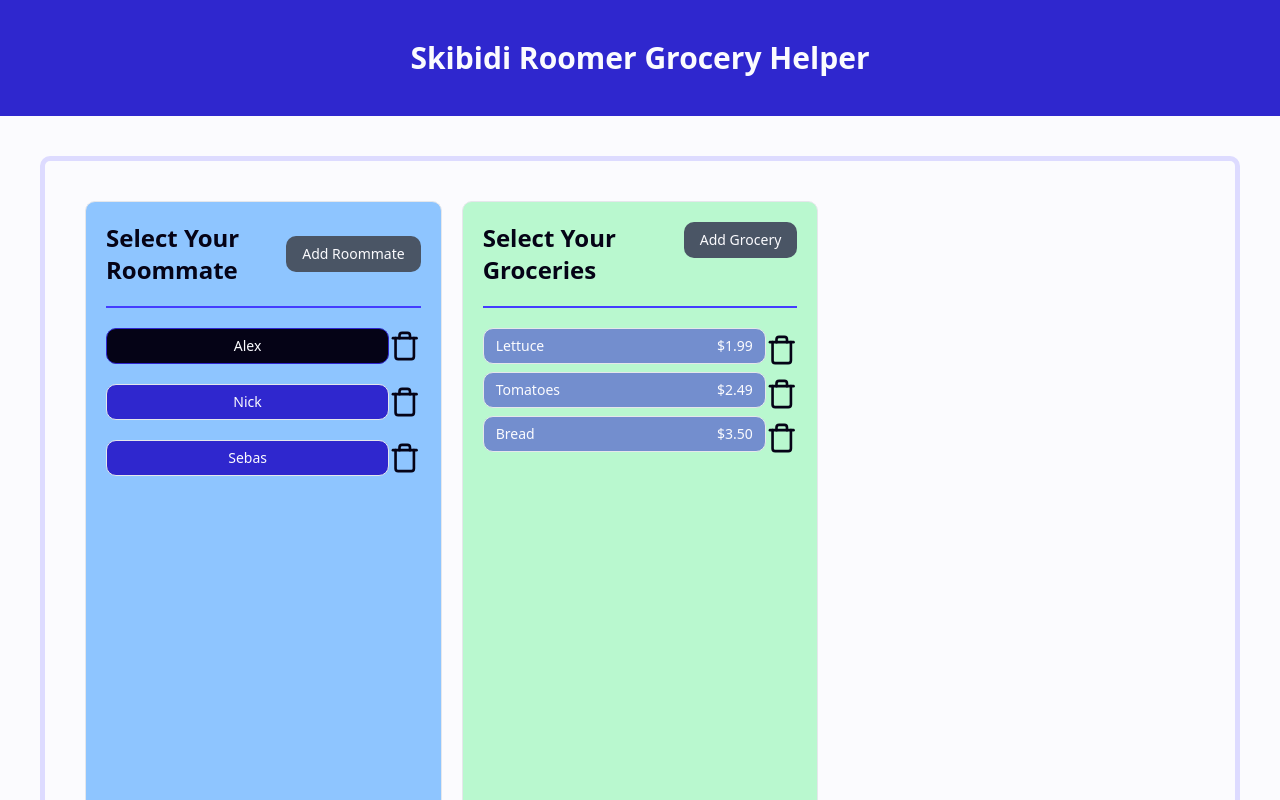
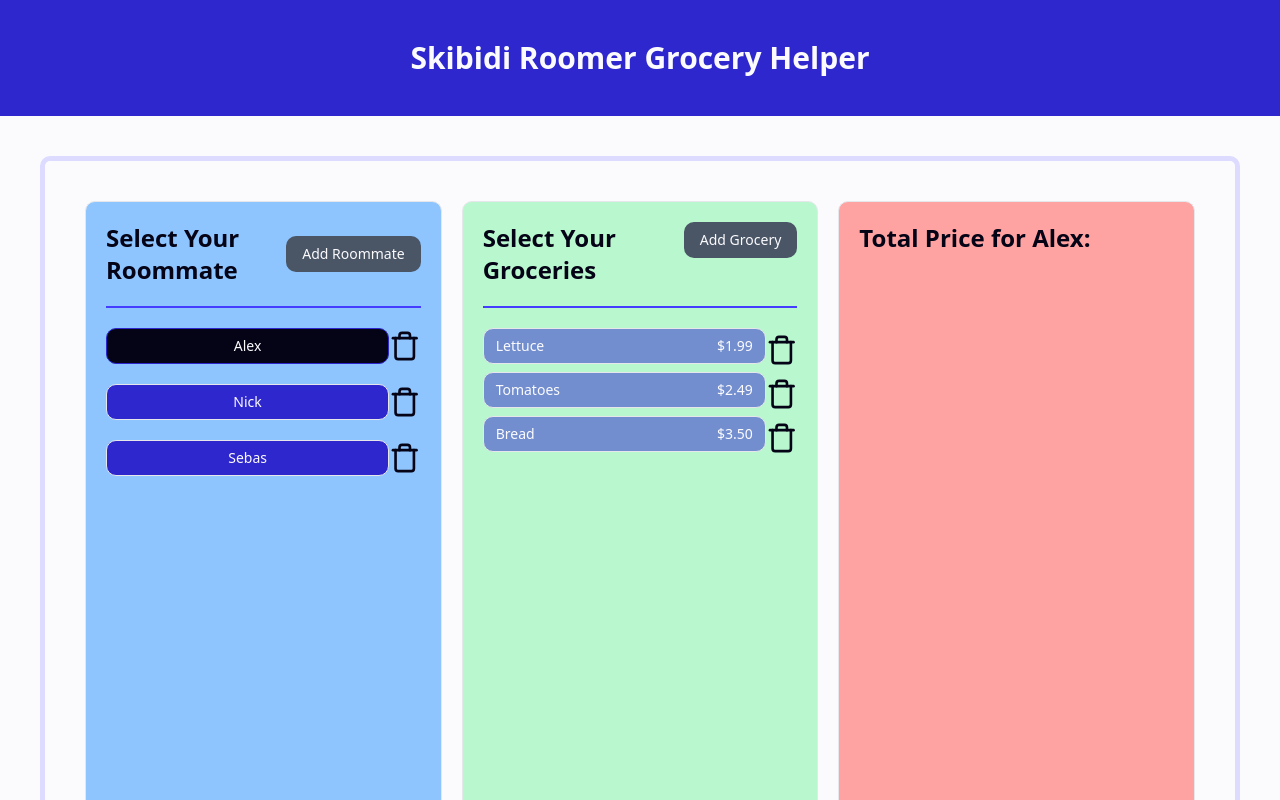
Before and after one commit to SerBakon/grocery-helper, a Next.js app in the folder apps/web/: page / in a window 1280 px wide. Shown: the top 800 px of the page. Built offline with nearby package versions, Linux system fonts and the light colour scheme.

Commit message:
feat: total price

```diff
--- a/apps/web/app/_react-components/main.tsx
+++ b/apps/web/app/_react-components/main.tsx
@@ -2,6 +2,7 @@
 import { useState } from "react";
 import GroceryPicker from "./grocery-picker";
 import RoommatePicker from "./roommate-picker";
+import TotalPrice from "./total-price";
 
 export default function Main() {
 	const [selectedRoommate, setSelectedRoommate] = useState<string | null>(
@@ -42,6 +43,7 @@ export default function Main() {
 					selectGrocery(grocery, price)
 				}
 			/>
+			<TotalPrice roommate={selectedRoommate} />
 		</main>
 	);
 }
--- /dev/null
+++ b/apps/web/app/_react-components/total-price.tsx
@@ -0,0 +1,7 @@
+export default function TotalPrice({ roommate }: { roommate: string }) {
+	return (
+		<div className="flex gap-2 rounded-lg border bg-red-300 p-5">
+			<h2 className="font-bold text-2xl">Total Price for {roommate}: </h2>
+		</div>
+	);
+}
```
Also changed, not shown: 1 other file (tests, documents, lock files or other folders).
